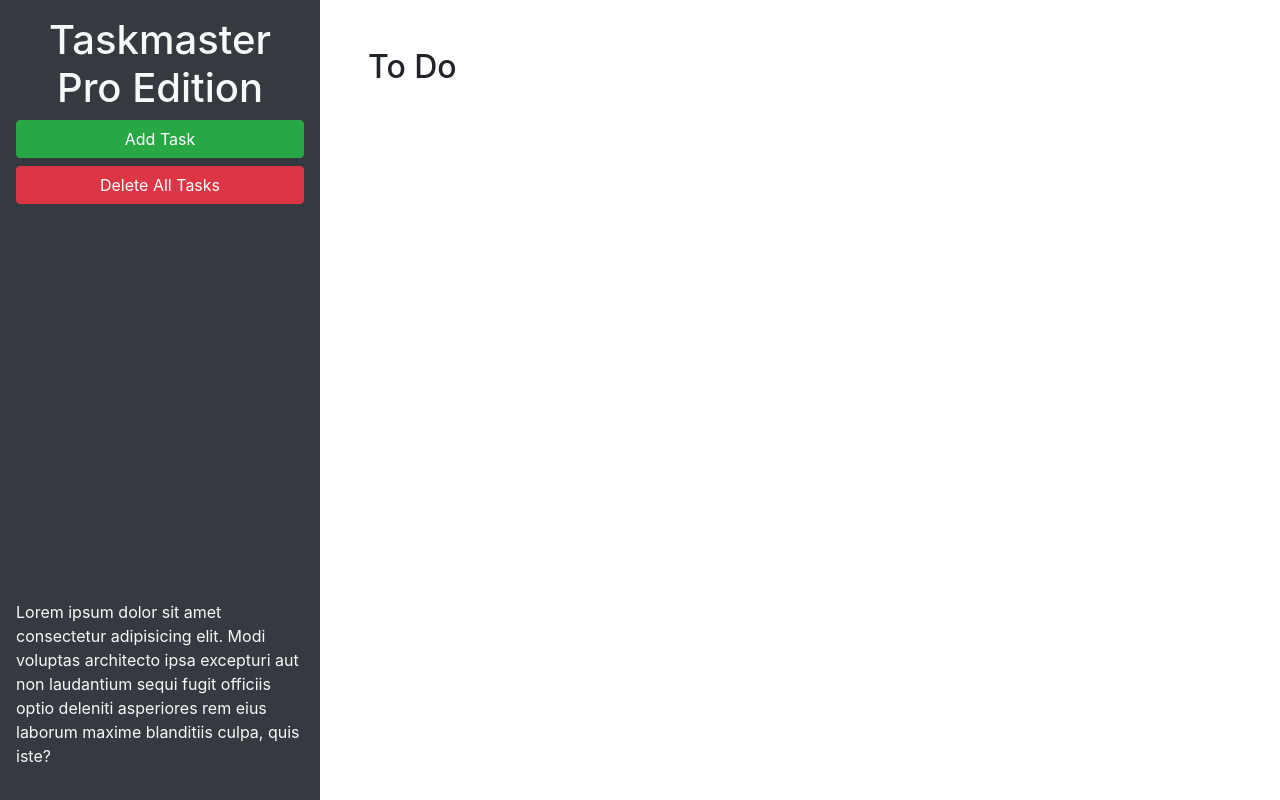
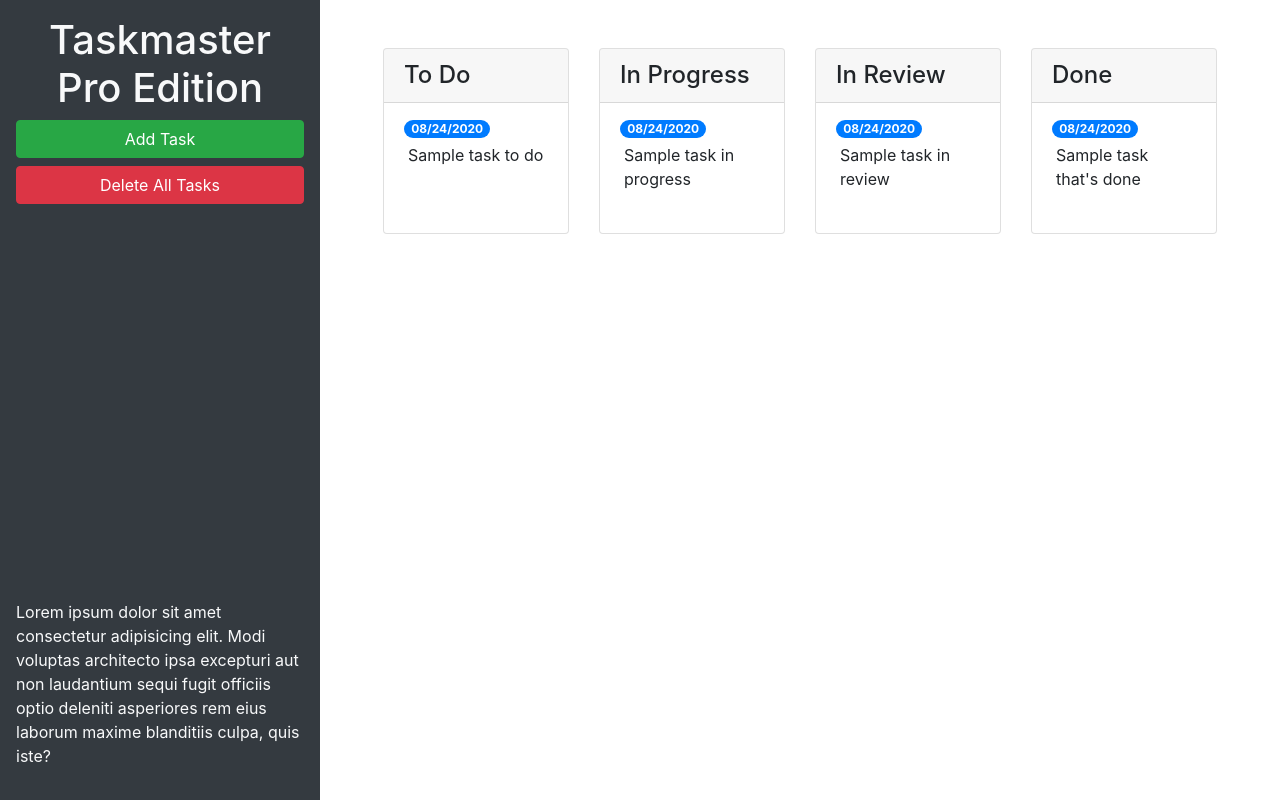
Before and after one commit to mondrovic/taskmaster-pro, a plain HTML site: page taskmaster-starter/index.html in a window 1280 px wide. Drawn offline with nearby package versions, Linux system fonts and the light colour scheme.

Commit message:
added colums and fixed modal

```diff
--- a/taskmaster-starter/index.html
+++ b/taskmaster-starter/index.html
@@ -23,10 +23,69 @@
         laudantium sequi fugit officiis optio deleniti asperiores rem eius laborum maxime blanditiis culpa, quis iste?
       </p>
     </header>
+
     <main class="col-12 col-lg-9">
-      <div class="m-5">
-        <h2>To Do</h2>
-        <ul id="list-toDo" class="list-group"> </ul>
+      <div class="m-5 row justify-content-around">
+        <!-- to do start -->
+        <div class="col-12 col-md-6 col-xl-3 mb-3">
+          <div class="card">
+            <h4 class="card-header">
+              To Do
+            </h4>
+            <ul id="list-toDo" class="list-group list-group-flush">
+              <li class="list-group-item">
+                <span class="badge badge-primary badge-pill">08/24/2020</span>
+                <p class="m-1">Sample task to do</p>
+              </li>
+            </ul>
+          </div>
+        </div>
+        <!-- to do end -->
+        <!-- in progress start -->
+        <div class="col-12 col-md-6 col-xl-3 mb-3">
+          <div class="card">
+            <h4 class="card-header">
+              In Progress
+            </h4>
+            <ul id="list-inProgress" class="list-group list-group-flush">
+              <li class="list-group-item">
+                <span class="badge badge-primary badge-pill">08/24/2020</span>
+                <p class="m-1">Sample task in progress</p>
+              </li>
+            </ul>
+          </div>
+        </div>
+        <!-- in progress end -->
+        <!-- in review start -->
+        <div class="col-12 col-md-6 col-xl-3 mb-3">
+          <div class="card">
+            <h4 class="card-header">
+              In Review
+            </h4>
+            <ul id="list-inReview" class="list-group list-group-flush">
+              <li class="list-group-item">
+                <span class="badge badge-primary badge-pill">08/24/2020</span>
+                <p class="m-1">Sample task in review</p>
+              </li>
+            </ul>
+          </div>
+        </div>
+        <!-- in review end -->
+        <!-- done start -->
+        <div class="col-12 col-md-6 col-xl-3 mb-3">
+          <div class="card">
+            <h4 class="card-header">
+              Done
+            </h4>
+            <ul id="list-done" class="list-group list-group-flush">
+              <li class="list-group-item">
+                <span class="badge badge-primary badge-pill">08/24/2020</span>
+                <p class="m-1">Sample task that's done</p>
+              </li>
+            </ul>
+          </div>
+        </div>
+        <!-- done end -->
       </div>
     </main>
   </div>
@@ -46,11 +105,11 @@
           <form>
             <div class="form-group">
               <label for="modalTaskDescription">Task description</label>
-              <textarea id="modalTaskDescription" rows="3"></textarea>
+              <textarea id="modalTaskDescription" rows="3" class="form-control"></textarea>
             </div>
             <div class="form-group">
               <label for="modalDueDate">Due date</label>
-              <input type="text" id="modalDueDate" placeholder="mm/dd/yyyy" autocomplete="off" />
+              <input type="text" id="modalDueDate" placeholder="mm/dd/yyyy" autocomplete="off" class="form-control"/>
             </div>
           </form>
         </div>
```
